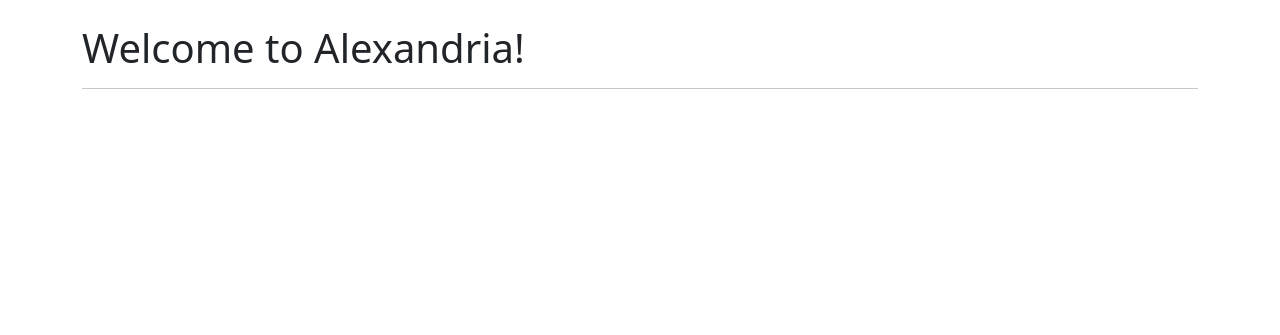
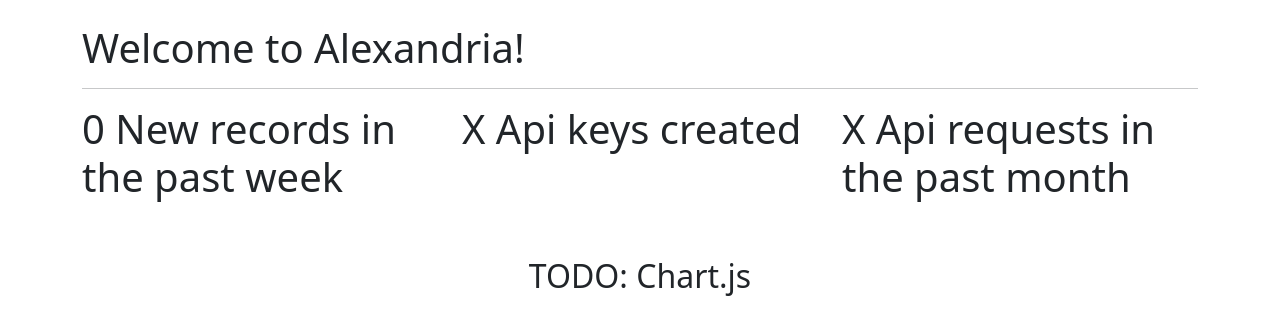
Before and after one commit to Pingvin0/alexandria, a Django app: template front/templates/front/render/index.html in a window 1280 px wide. Shown: the part 56-391 px from the top of the page. Run offline with Django 3.2, Linux system fonts and the light colour scheme; the template is opened without the code that fills it, so the values that code supplies are empty.

Commit message:
Extended index

```diff
--- a/front/templates/front/render/index.html
+++ b/front/templates/front/render/index.html
@@ -5,6 +5,17 @@
 <div class="container mt-4">
     <h1>Welcome to Alexandria!</h1>
     <hr>
-
+    <div class="row">
+        <div class="col-sm">
+            <h1>0 New records in the past week</h1>
+        </div>
+        <div class="col-sm">
+            <h1>X Api keys created</h1>
+        </div>
+        <div class="col-sm">
+            <h1>X Api requests in the past month</h1>
+        </div>
+    </div>
+    <h2 class="text-center my-5">TODO: Chart.js</h2>
 </div>
 {% endblock %}
```
